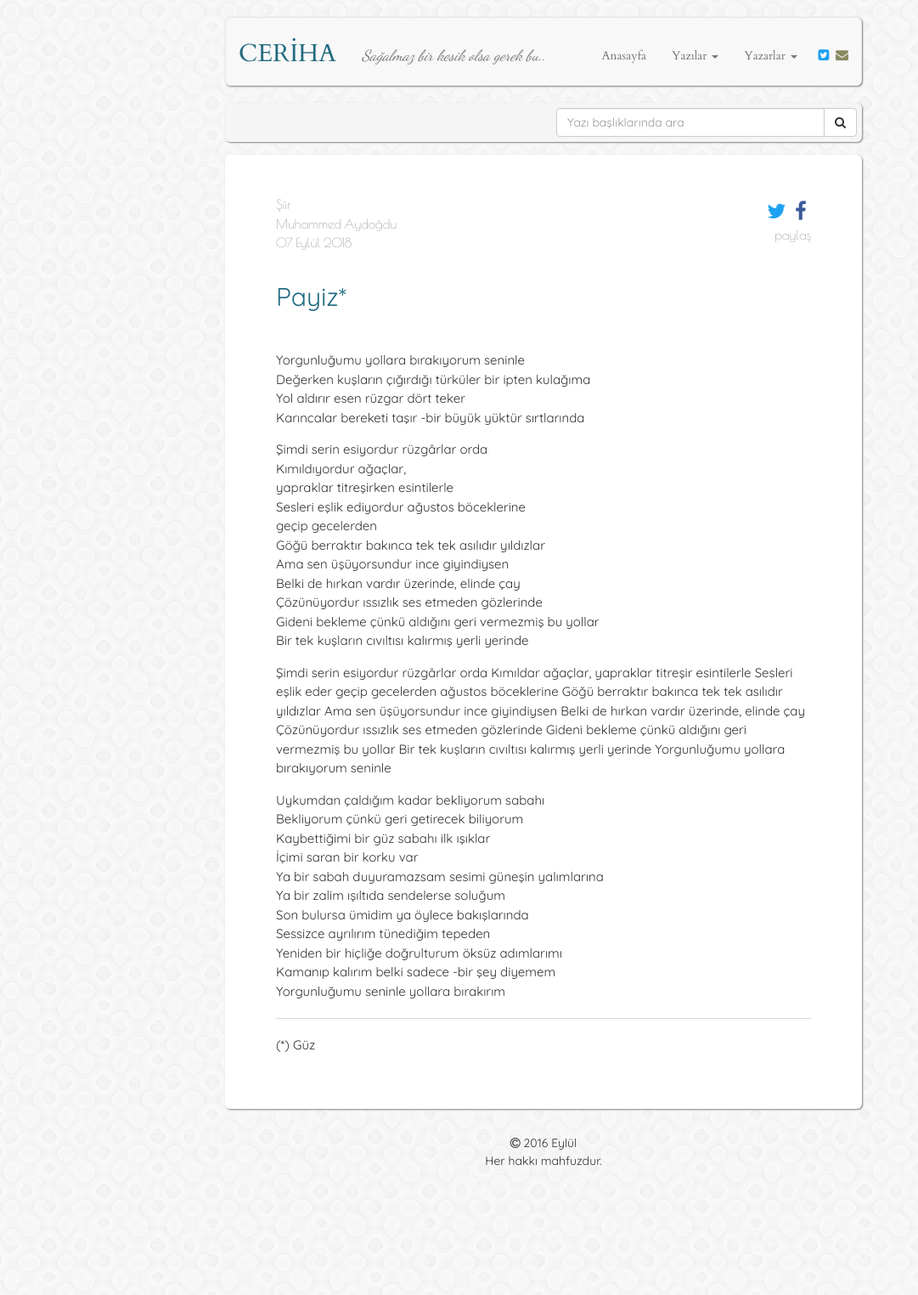
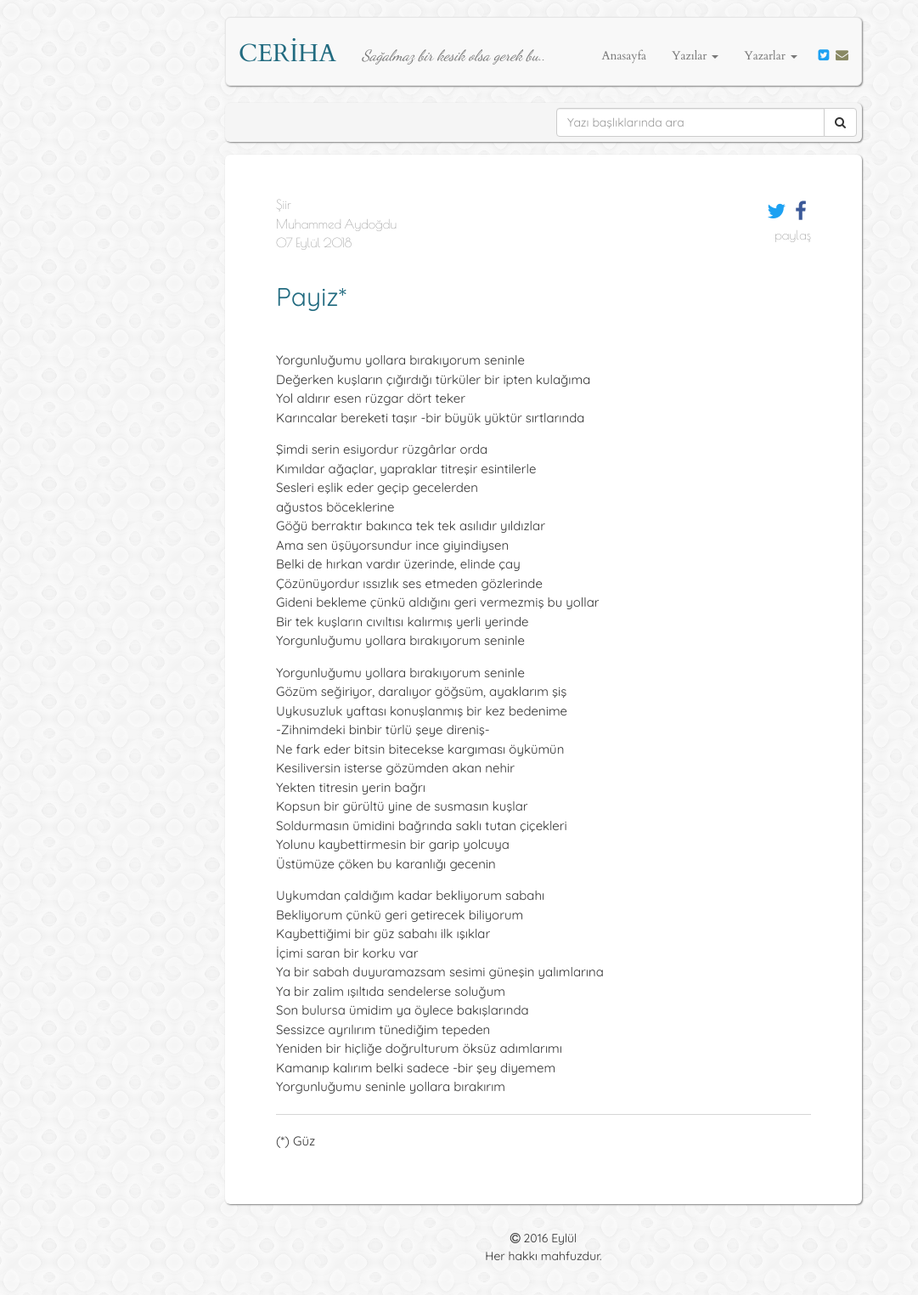
Before and after one commit to muhammedaydogdu/muhammedaydogdu.github.io, a Jekyll site: the page built from _posts/2018-09-07-payiz.md, in a window 1280 px wide. Shown: the whole page at 85% size, without its empty margins (0-1081 px from the left). Built offline with Jekyll 4.4.1, drawn with Linux system fonts in a browser that asks for light colours; some web fonts are replaced; before the commit the page ends 1412 px from its top, so only the background shows below that.

Commit message:
Update 2018-09-07-payiz.md

```diff
--- a/_posts/2018-09-07-payiz.md
+++ b/_posts/2018-09-07-payiz.md
@@ -15,18 +15,6 @@ Yol aldırır esen rüzgar dört teker
 Karıncalar bereketi taşır -bir büyük yüktür sırtlarında
 
 Şimdi serin esiyordur rüzgârlar orda
-Kımıldıyordur ağaçlar,
-yapraklar titreşirken esintilerle
-Sesleri eşlik ediyordur ağustos böceklerine
-geçip gecelerden
-Göğü berraktır bakınca tek tek asılıdır yıldızlar
-Ama sen üşüyorsundur ince giyindiysen
-Belki de hırkan vardır üzerinde, elinde çay
-Çözünüyordur ıssızlık ses etmeden gözlerinde
-Gideni bekleme çünkü aldığını geri vermezmiş bu yollar
-Bir tek kuşların cıvıltısı kalırmış yerli yerinde
-
-Şimdi serin esiyordur rüzgârlar orda
 Kımıldar ağaçlar, yapraklar titreşir esintilerle
 Sesleri eşlik eder geçip gecelerden
 ağustos böceklerine
@@ -37,6 +25,18 @@ Belki de hırkan vardır üzerinde, elinde çay
 Gideni bekleme çünkü aldığını geri vermezmiş bu yollar
 Bir tek kuşların cıvıltısı kalırmış yerli yerinde
 Yorgunluğumu yollara bırakıyorum seninle
+
+Yorgunluğumu yollara bırakıyorum seninle
+Gözüm seğiriyor, daralıyor göğsüm, ayaklarım şiş
+Uykusuzluk yaftası konuşlanmış bir kez bedenime
+-Zihnimdeki binbir türlü şeye direniş-
+Ne fark eder bitsin bitecekse kargıması öykümün
+Kesiliversin isterse gözümden akan nehir
+Yekten titresin yerin bağrı
+Kopsun bir gürültü yine de susmasın kuşlar
+Soldurmasın ümidini bağrında saklı tutan çiçekleri
+Yolunu kaybettirmesin bir garip yolcuya
+Üstümüze çöken bu karanlığı gecenin
 
 Uykumdan çaldığım kadar bekliyorum sabahı
 Bekliyorum çünkü geri getirecek biliyorum
```
